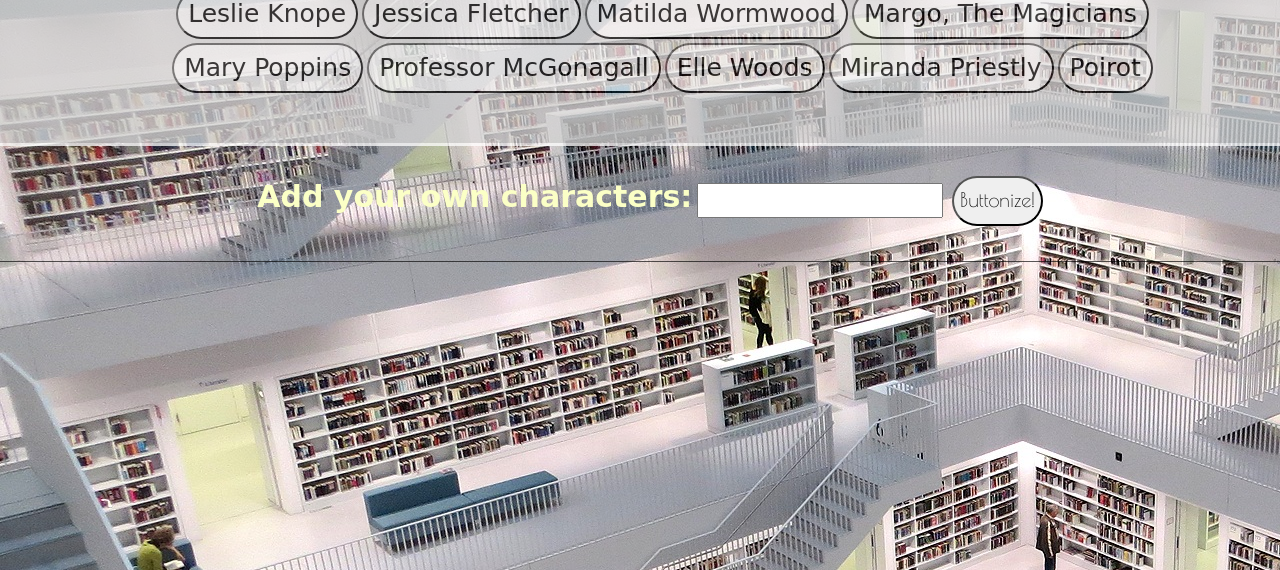
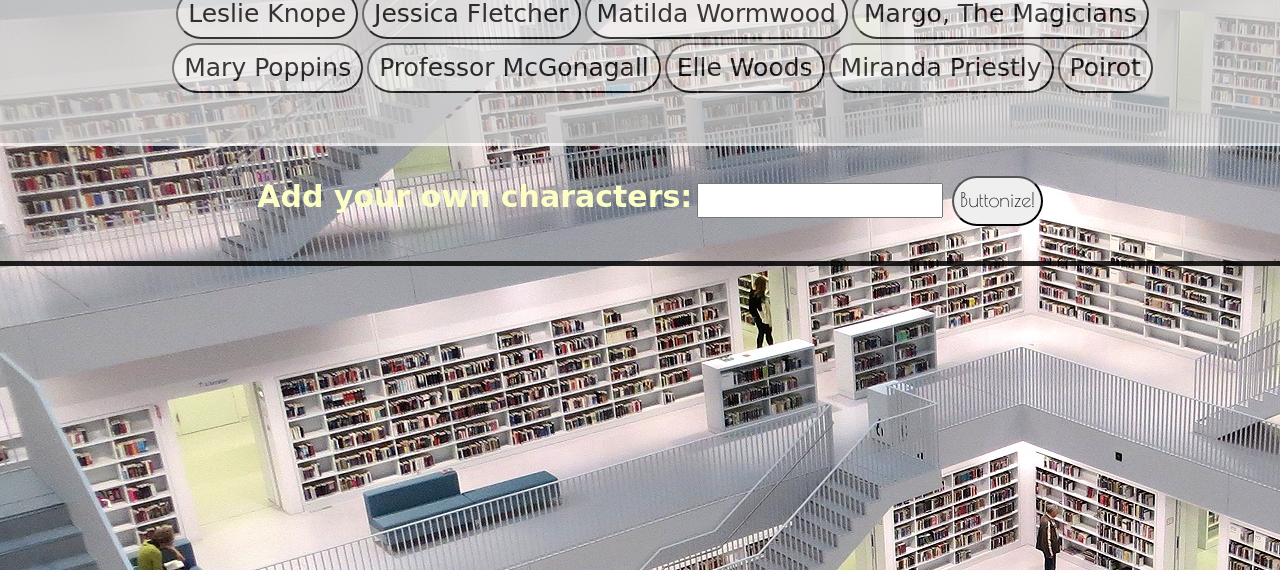
Before and after one commit to paulaperoutka/Giphy-API, a plain HTML site: page index.html in a window 1280 px wide. Shown: the part 230-800 px from the top of the page. Drawn offline with nearby package versions, Linux system fonts and the light colour scheme; a web font is replaced by a local one.

Commit message:
tweak-style

```diff
--- a/assets/css/style.css
+++ b/assets/css/style.css
@@ -65,10 +65,11 @@ label {
 
 #instructions {
 	margin-top: 10px;
-	opacity: 0.65;
+	opacity: 0.85;
 	background-color: black;
 	color: white;
 	font-weight: bold;
+	padding-bottom: 5px;
 }
 
 #gif-display {
```
